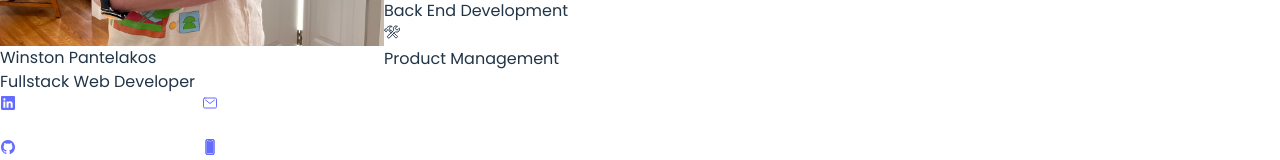
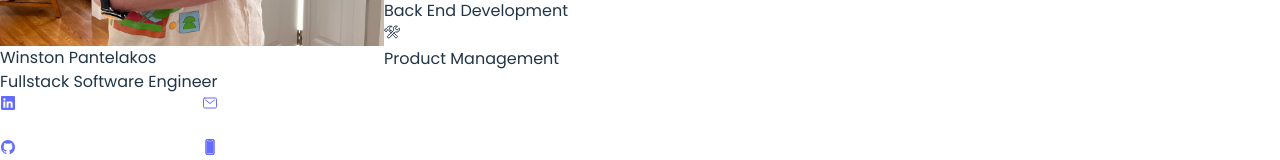
Before and after one commit to winstonthep/portfolio-site, a React (Vite) app: page / in a window 1280 px wide. Shown: the part 411-571 px from the top of the page. Built offline with nearby package versions, Linux system fonts and the light colour scheme.

Commit message:
changes title

```diff
--- a/src/components/Identity.tsx
+++ b/src/components/Identity.tsx
@@ -16,7 +16,7 @@ export const Identity = () => {
             Winston Pantelakos
           </div>
           <div className="text-white text-sm sm:text-lg text-center w-4/5">
-            Fullstack Web Developer
+            Fullstack Software Engineer
           </div>
         </div>
         <div className="ident-items justify-center items-center  flex-wrap">
```
